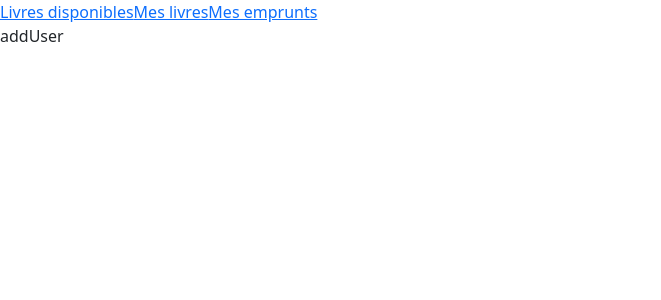
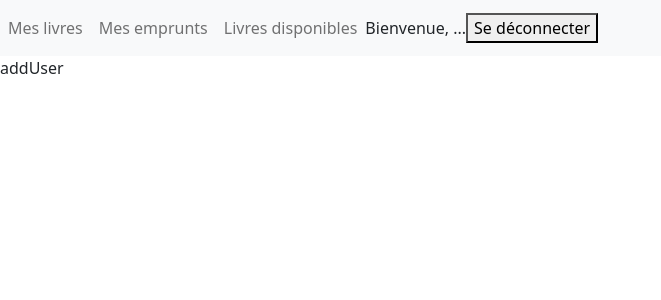
Before and after one commit to smaestri/sharebook, a React (Create React App) app in the folder frontend/my-app/: page /addUser in a window 1280 px wide. Shown: the top 300 px of the page, without its empty margins (0-661 px from the left). Built offline with nearby package versions, Linux system fonts and the light colour scheme.

Commit message:
Styling Header

```diff
--- a/frontend/my-app/src/Header.js
+++ b/frontend/my-app/src/Header.js
@@ -1,9 +1,28 @@
 import { Link } from "react-router-dom";
 
 export default function Header() {
-    return <div>
-        <Link to="listBooks">Livres disponibles</Link>
-        <Link to="myBooks">Mes livres</Link>
-        <Link to="myBorrows">Mes emprunts</Link>
-        </div>
+    return (
+        <nav className="navbar navbar-expand-lg navbar-light bg-light">
+            <button className="navbar-toggler" type="button" data-toggle="collapse" data-target="#navbarSupportedContent"
+                aria-controls="navbarSupportedContent" aria-expanded="false" aria-label="Toggle navigation">
+                <span className="navbar-toggler-icon"></span>
+            </button>
+
+            <div className="collapse navbar-collapse" id="navbarSupportedContent">
+                <ul className="navbar-nav mr-auto">
+                    <li className="nav-item">
+                        <Link className="nav-link" to="/myBooks">Mes livres</Link>
+                    </li>
+                    <li className="nav-item">
+                        <Link className="nav-link" to="/myBorrows">Mes emprunts</Link>
+                    </li>
+                    <li className="nav-item">
+                        <Link className="nav-link" to="/listBooks">Livres disponibles</Link>
+                    </li>
+                </ul>
+                <div>Bienvenue, ...</div>
+                <button variant="secondary">Se déconnecter</button>
+            </div>
+        </nav>
+    )
 }
```
